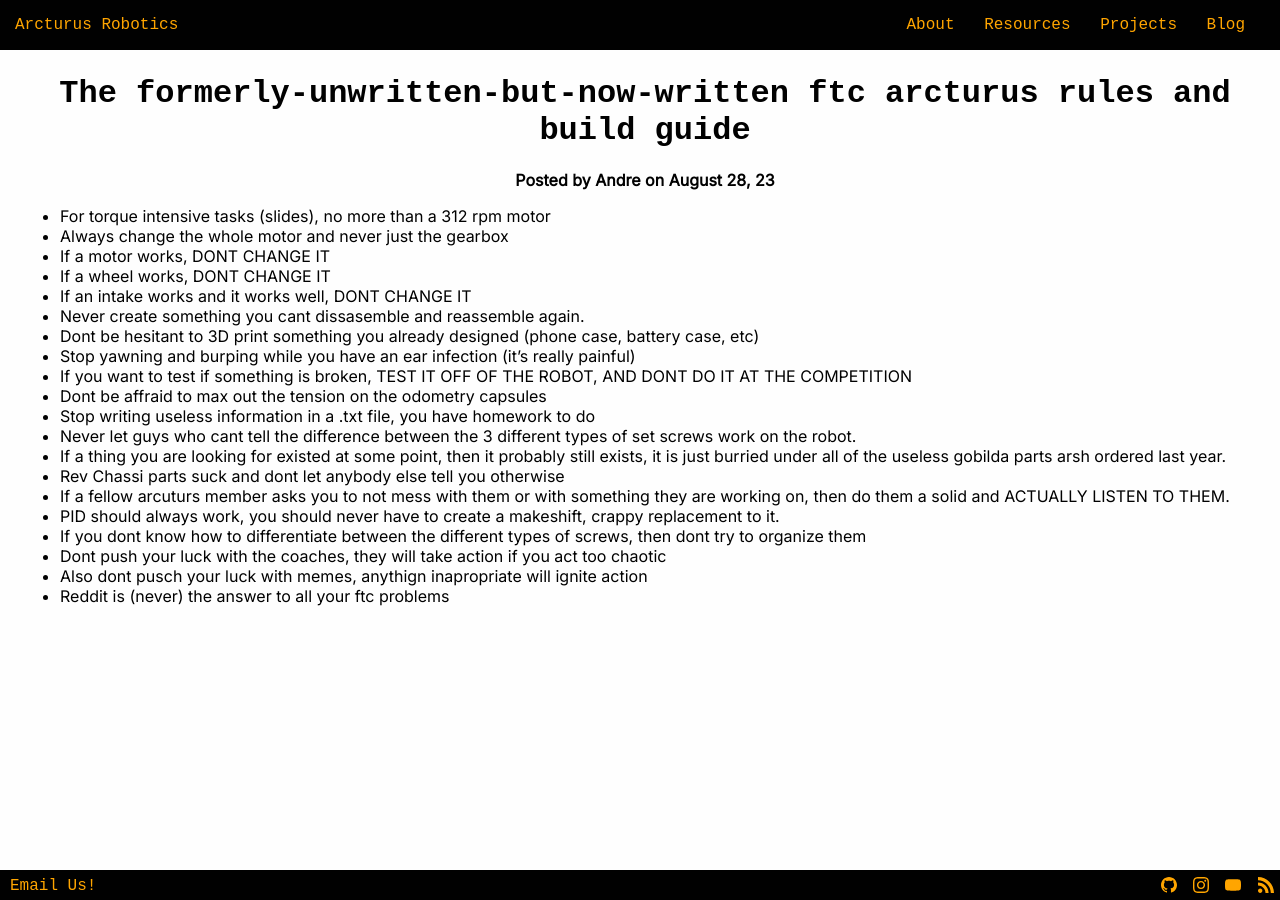
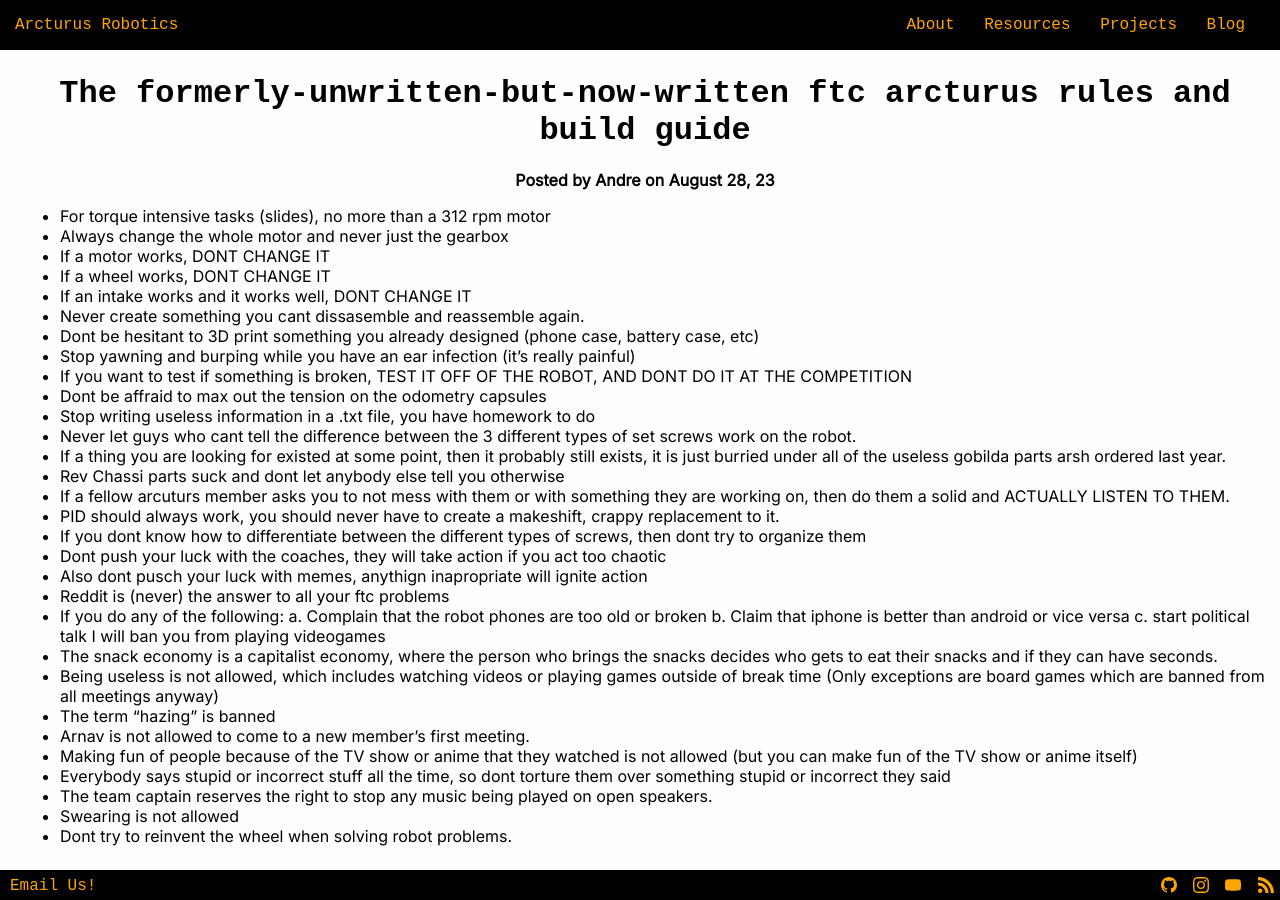
Before and after one commit to arcturus-robotics/arcturusrobotics.com, a Jekyll site: the page built from _posts/2023-08-28-Tffarabg.md, in a window 1280 px wide. Built offline with Jekyll 4.4.1, drawn with Linux system fonts in a browser that asks for light colours.

Commit message:
Update 2023-08-28-Tffarabg.md

```diff
--- a/_posts/2023-08-28-Tffarabg.md
+++ b/_posts/2023-08-28-Tffarabg.md
@@ -28,3 +28,17 @@ categories:
 - Dont push your luck with the coaches, they will take action if you act too chaotic
 - Also dont pusch your luck with memes, anythign inapropriate will ignite action
 - Reddit is (never) the answer to all your ftc problems
+- If you do any of the following:
+	a. Complain that the robot phones are too old or broken
+	b. Claim that iphone is better than android or vice versa
+	c. start political talk
+I will ban you from playing videogames
+- The snack economy is a capitalist economy, where the person who brings the snacks decides who gets to eat their snacks and if they can have seconds.
+- Being useless is not allowed, which includes watching videos or playing games outside of break time (Only exceptions are board games which are banned from all meetings anyway)
+- The term "hazing" is banned
+- Arnav is not allowed to come to a new member's first meeting.
+- Making fun of people because of the TV show or anime that they watched is not allowed (but you can make fun of the TV show or anime itself)
+- Everybody says stupid or incorrect stuff all the time, so dont torture them over something stupid or incorrect they said
+- The team captain reserves the right to stop any music being played on open speakers.
+- Swearing is not allowed
+- Dont try to reinvent the wheel when solving robot problems.
```
